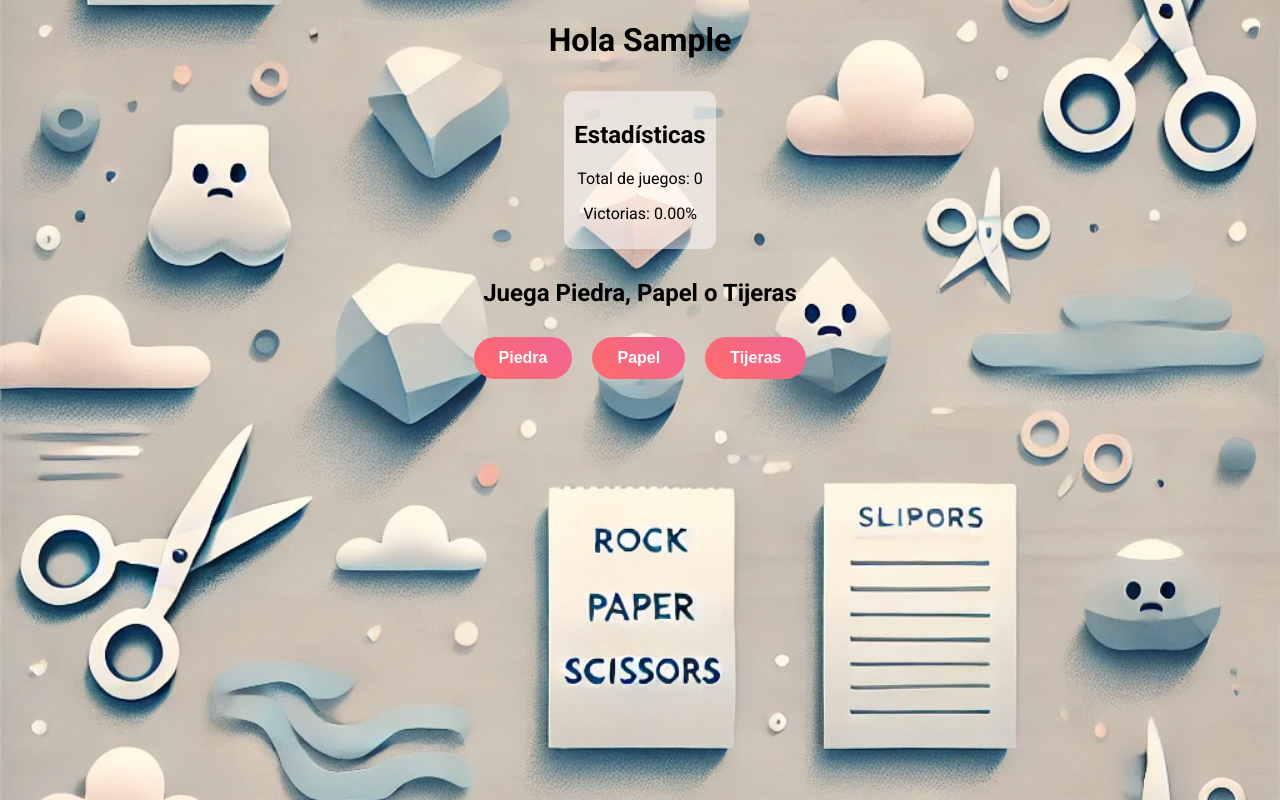
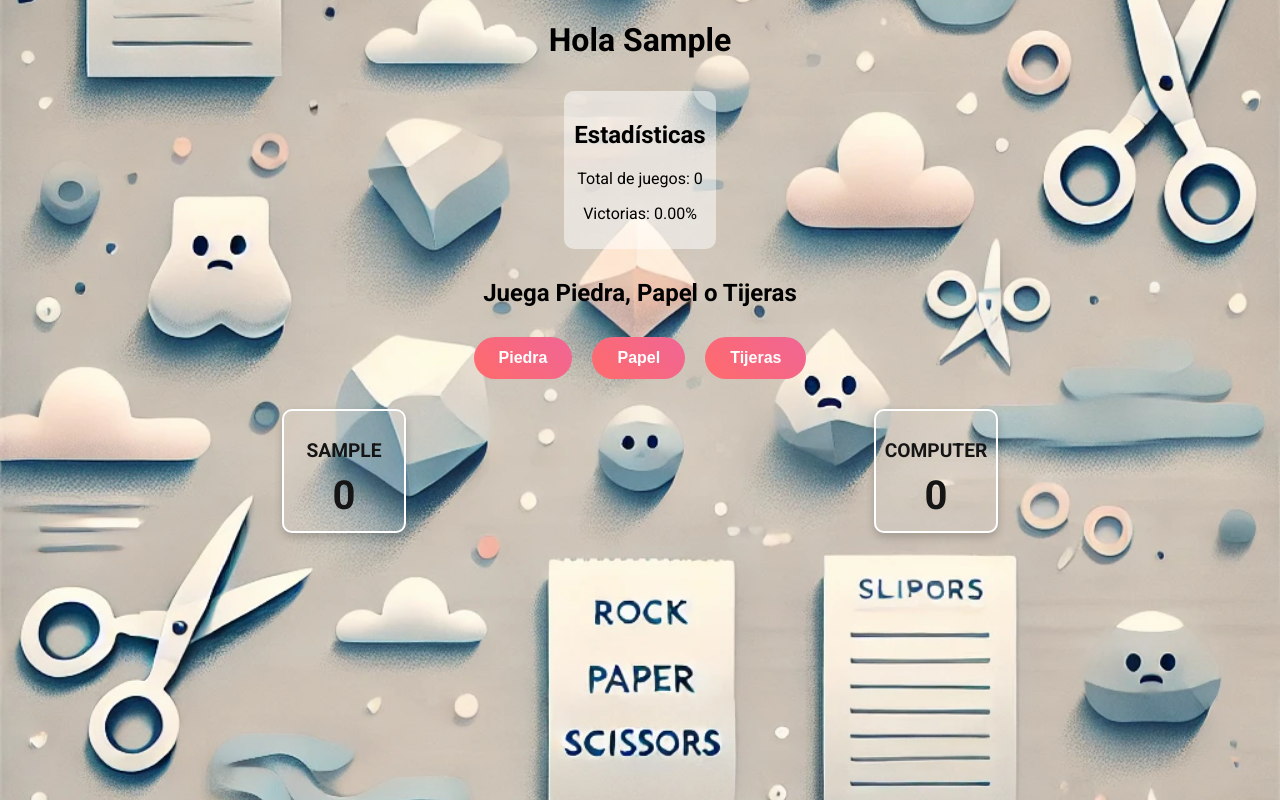
Before and after one commit to Elenacabe/PracticaPSW, a React (Create React App) app: page / in a window 1280 px wide. Both pictures are taken after typing "Sample" into the empty fields and a click on the button "Jugar". Built offline with nearby package versions, Linux system fonts and the light colour scheme.

Commit message:
marcador interactivo

```diff
--- a/src/App.js
+++ b/src/App.js
@@ -37,7 +37,7 @@ function App() {
             <p>Total de juegos: {stats.totalGames}</p>
             <p>Victorias: {stats.winPercentage}%</p>
           </div>
-          <Game onPlay={addToHistory} />
+          <Game onPlay={addToHistory} user={user} />
           <br/>
            {history.length>0 && <History history={history} />}
         </>
--- a/src/Game.js
+++ b/src/Game.js
@@ -19,11 +19,15 @@ const imageMap = {
 
 
 /*juego*/
-function Game({ onPlay }) {
+function Game({ onPlay, user}) {
   const [result, setResult] = useState('');
   const [userChoice, setUserChoice] = useState('');
   const [computerChoice, setComputerChoice] = useState('');
   const [gameResult, setGameResult] = useState('');
+  // init user and computer scoreboard points to 0
+  const [userScoreBoard, setUserScoreBoard] = useState(0)
+  const [computerScoreBoard, setComputerScoreBoard] = useState(0)
+
 
   const getComputerChoice = () => {
     return options[Math.floor(Math.random() * options.length)];
@@ -46,6 +50,14 @@ function Game({ onPlay }) {
   const handleClick = (choice) => {
     const computerChoice = getComputerChoice();
     const result = determineWinner(choice, computerChoice);
+    if (result === 'GANAS') {
+      setUserScoreBoard(userScoreBoard + 1)
+    } else if (result === 'PIERDES'){
+      setComputerScoreBoard(computerScoreBoard + 1)
+    } else {
+      //en caso de empate no suma ni hace nada
+    }
+
     setUserChoice(choice);
     setComputerChoice(computerChoice);
     setGameResult(result);
@@ -63,13 +75,14 @@ function Game({ onPlay }) {
           </button>
         ))}
       </div>
-      <Marcador />
+
+      <Marcador userScoreBoard={userScoreBoard} computerScoreBoard={computerScoreBoard} user={user}/>
 
 
       <div className="choices-display">
         {userChoice && (
           <div className="text-box choice">
-            <h3>TÚ:</h3>
+            <h3>{user}:</h3>
             <img src={imageMap[userChoice]} alt={userChoice} />
           </div>
         )}
--- a/src/Marcador.js
+++ b/src/Marcador.js
@@ -1,8 +1,29 @@
 import React, { useState } from 'react';
-const Marcador = () => {
-    //    hacer logica  jejjejej
-    // todo empieza a 0
-    const [puntos, setPuntos] = useState(0);
-};
+import './marcador.css'
+
+function Marcador ({userScoreBoard, computerScoreBoard, user}) {
+
+
+    return(
+
+        <div className='div-scoreboard'>
+            <div className="score-container user-scoreboard">
+                <h2 className="player-name">{user}</h2>
+                <div className="score">{userScoreBoard}</div>
+            </div>
+
+            <div className="score-container machine-scoreboard">
+                <h2 className="player-name">Computer</h2>
+                <div className="score">{computerScoreBoard}</div>
+            </div>
+        </div>
+
+    )
+
+}
+
+
+
+
 
 export default Marcador;
--- /dev/null
+++ b/src/marcador.css
@@ -0,0 +1,38 @@
+.div-scoreboard {
+    display: flex;
+    justify-content: space-around;  /* Coloca los cuadros a los lados y separados */
+    align-items: center;
+    margin: 20px 0;
+  }
+
+  .score-container {
+    display: flex;
+    flex-direction: column;
+    align-items: center;
+    justify-content: center;
+    width: 120px;   /* Ancho del cuadro */
+    height: 120px;  /* Alto del cuadro */
+    background-color: rgba(255, 255, 255, 0.1);  /* Fondo transparente */
+    border: 2px solid #fff;  /* Borde blanco */
+    border-radius: 10px;  /* Bordes redondeados */
+    box-shadow: 0px 4px 8px rgba(0, 0, 0, 0.2);  /* Sombra */
+    color: #161515;  /* Color de texto blanco */
+  }
+
+  .player-name {
+    font-size: 1.2rem;  /* Tamaño de la fuente del nombre del jugador */
+    margin-bottom: 10px;  /* Espacio entre el nombre y el marcador */
+    text-transform: uppercase;  /* Poner el nombre en mayúsculas */
+  }
+
+  .score {
+    font-size: 2.5rem;  /* Tamaño del número de puntos */
+    font-weight: bold;
+  }
+
+  /* Opcional: ajusta el diseño en pantallas pequeñas */
+  @media (max-width: 768px) {
+    .div-scoreboard {
+      flex-direction: column;  /* Cambia la dirección de los cuadros en móviles */
+    }
+  }
```
